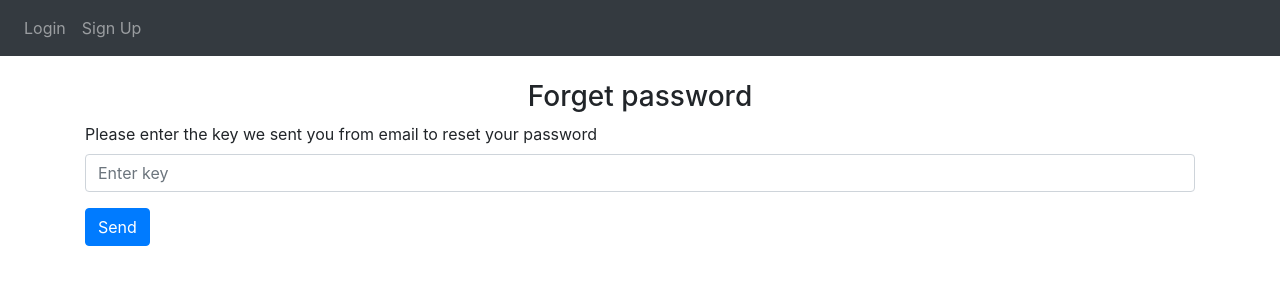
After one commit to yuvalsultan/computer-security, a Flask app: page /verify in a window 1280 px wide. The commit adds this page. Shown: the top 300 px of the page. Run offline with Flask 2, Linux system fonts and the light colour scheme; some libraries are stand-ins or nearby versions.

Commit message:
email reset password

```diff
--- a/website/auth.py
+++ b/website/auth.py
@@ -4,6 +4,13 @@ import flask_login
 from .models import Users
 from werkzeug.security import generate_password_hash, check_password_hash
 import hashlib
+import random
+import smtplib
+import ssl
+from email.mime.text import MIMEText
+from email.mime.multipart import MIMEMultipart
+from email.mime.base import MIMEBase
+from email import encoders
 from . import db
 from flask_login import login_user, login_required, logout_user, current_user
 import re
@@ -116,10 +123,10 @@ def sign_up():
         password1 = request.form.get('password1')
         password2 = request.form.get('password2')
 
-        user = Users.query.filter_by(email=email).first()
+        user = Users.query.filter_by(email=email).first() #take this to the check if email is not in db
 
-        if user:
-            flash('Email already exists.', category='error')
+        if user: #take this to the check if email is not in db
+            flash('Email already exists.', category='error')  #take this to the check if email is not in db
         elif len(email) < 4:
             flash('Email must be greater than 3 characters.', category='error')
         elif len(first_name) < 2:
@@ -138,6 +145,7 @@ def sign_up():
             db.session.commit()
             login_user(new_user, remember=True)
             flash('Account created!', category='success')
+            print(password1)
             return redirect(url_for('views.home'))
 
     return render_template("sign_up.html", user=current_user)
@@ -171,6 +179,98 @@ def change():
     return render_template("change.html", user=current_user)
 
 
-@auth.route('/forget')
+
+@auth.route('/forget_password_email' , methods=['GET', 'POST'])
 def forget():
-    return render_template("forget.html", user=current_user)
+    if request.method == 'POST':
+        to_email_address = request.form.get('email_for_reset')
+
+        user = Users.query.filter_by(email=to_email_address).first()
+        if user:
+            ###First version
+            reset_key = hashlib.sha1(str(random.getrandbits(160)).encode('utf-8')).hexdigest()
+
+            from_email_address = 'csproj23A@gmail.com'
+            from_email_psw = 'oocwvzgpuaonhldu'
+
+            message = reset_key
+
+            email_context=ssl.create_default_context()
+
+            smtp = smtplib.SMTP("smtp.gmail.com", 465)
+            smtp.starttls(context=email_context)
+            smtp.login(from_email_address, from_email_psw)
+            smtp.sendmail(from_email_address, to_email_address, message)
+
+            return redirect(url_for('auth.verify', messages = message , user_email = to_email_address))
+
+
+            #Second version
+            # from_email_address = 'csproj23A@gmail.com'
+            # from_email_psw = 'oocwvzgpuaonhldu'
+
+            # subject = 'Password reset key'
+            # body = reset_key
+
+            # message = MIMEMultipart()
+            # message['From'] = from_email_address
+            # message['To'] = to_email_address
+            # message['Subject'] = subject
+            # message.attach(MIMEText(body, 'plain'))
+
+            # # email_context=ssl.create_default_context()
+
+            # smtp = smtplib.SMTP("smtp.gmail.com", 587)
+            # # smtp.starttls(context=email_context)
+            # smtp.starttls()
+            # smtp.login(from_email_address, from_email_psw)
+            # smtp.sendmail(from_email_address, to_email_address, message)
+
+            ############Do Something##############
+
+
+        else:
+            flash('Email does not exist.', category='error')
+    return render_template("forget_password_email.html", user=current_user)
+
+
+
+@auth.route('/verify' , methods=['GET', 'POST'])
+def verify():
+    if request.method == 'POST':
+        sent_key = request.args['messages'] #get the message from the url_for
+        check_key = request.form.get('key_for_reset')
+
+        if sent_key == check_key:
+            user_email = request.args['user_email']
+            return redirect(url_for('auth.reset', user_email = user_email))
+        else:
+            flash('Key does not match , try again!', category='error')
+    return render_template('verify_email.html', user=current_user)
+
+
+@auth.route('/reset' , methods=['GET', 'POST'])
+def reset():
+    current_user_email = request.args['user_email']
+    user = Users.query.filter_by(email=current_user_email).first()
+
+    if request.method == 'POST':
+        new_password_1 = request.form.get('new_password_1')
+        new_password_2 = request.form.get('new_password_2')
+
+
+        if new_password_1 != new_password_2:
+            flash('Passwords don\'t match.', category='error')
+        elif pass_requirements(new_password_1,""):
+            flash('Password doesn\'t match the requirements.', category='error')
+        else:
+            encoded_new_password = new_password_1.encode('utf-8')
+            salt = bcrypt.gensalt()
+            hashed = bcrypt.hashpw(encoded_new_password, salt)
+            user.password = hashed
+            user.password_history = user.password_history +"," +hashed.decode('ascii')
+            db.session.commit()
+            flash('Password changed successfully', category='success')
+            return redirect(url_for('views.home'))
+
+    return render_template('change_after_forget.html', user=current_user)
--- a/website/templates/login.html
+++ b/website/templates/login.html
@@ -27,5 +27,5 @@
   <button type="submit" class="btn btn-primary">Login</button>
   <br/>
   <br/>
-</form><a href="/forget">Forget password?</a>
+</form><a href="/forget_password_email">Forget password?</a>
 {% endblock %}
--- /dev/null
+++ b/website/templates/verify_email.html
@@ -0,0 +1,20 @@
+{% extends "base.html" %} {% block title %}forget{% endblock %} {% block
+    content %}
+    <form method="POST"><br/>
+      <h3 align="center">Forget password</h3>
+
+      <div class="form-group">
+        <label for="email_for_reset">Please enter the key we sent you from email to reset your password</label>
+        <input
+          type="key"
+          class="form-control"
+          id="key_for_reset"
+          name="key_for_reset"
+          placeholder="Enter key"
+        />
+      </div>
+      <button type="send email" class="btn btn-primary">Send</button>
+      <br/>
+      <br/>
+    </form>
+    {% endblock %}
```
Also changed, not shown: website/templates/change_after_forget.html (added, +32 -0 lines), website/templates/forget.html (+24 -0 lines), website/templates/forget_password_email.html (added, +20 -0 lines), instance/database.db (added), website/database.db, 3 other files.
